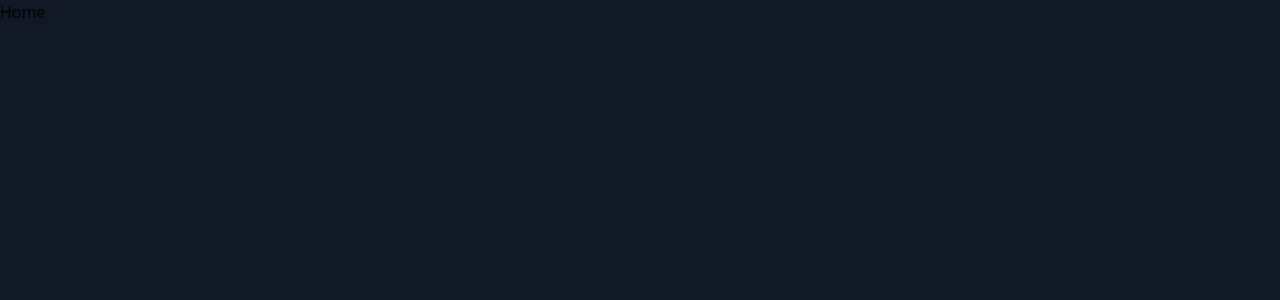
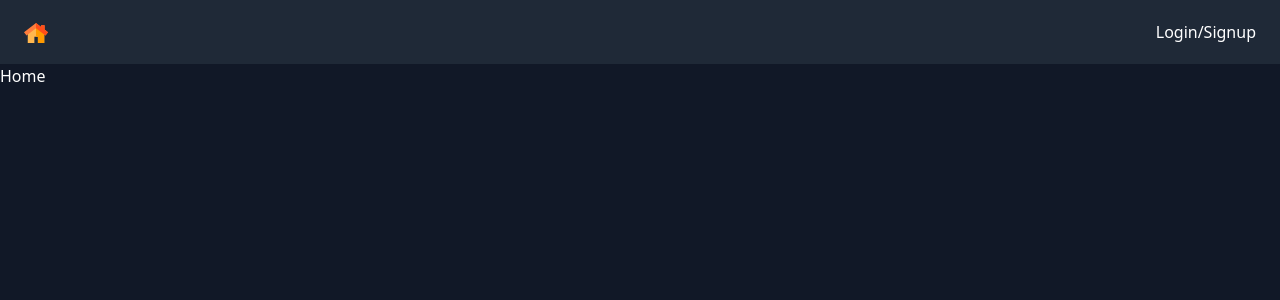
Before and after one commit to JulinoSD/HouseCourse, a Next.js app: page / in a window 1280 px wide. Shown: the top 300 px of the page. Built offline with nearby package versions, Linux system fonts and the light colour scheme.

Commit message:
Thrist soul

```diff
--- a/pages/_app.tsx
+++ b/pages/_app.tsx
@@ -1,5 +1,5 @@
 import { AppProps } from "next/app";
-// import Head from "next/head";
+import Head from "next/head";
 // import { ApolloProvider } from "@apollo/client";
 // import { useApollo } from "src/apollo";
 // import { AuthProvider } from "src/auth/useAuth";
@@ -7,6 +7,12 @@ import "../styles/index.css";
 
 export default function MyApp({ Component, pageProps }: AppProps) {
   return (
-    <Component {...pageProps} />
+    <>
+    <Head>
+      <title>Home Sweet Home</title>
+      <link rel="icon" href="/favicon.ico"/>
+    </Head>
+      <Component {...pageProps} />
+    </>
   );
 }
--- a/pages/index.tsx
+++ b/pages/index.tsx
@@ -1,13 +1,13 @@
 // import { useState } from "react";
 // import { useQuery, gql } from "@apollo/client";
 // import { useDebounce } from "use-debounce";
-// import Layout from "src/components/layout";
+import Layout from "src/components/layout";
 // import Map from "src/components/map";
 // import HouseList from "src/components/houseList";
 // import { useLastData } from "src/utils/useLastData";
 // import { useLocalState } from "src/utils/useLocalState";
 // import { HousesQuery, HousesQueryVariables } from "src/generated/HousesQuery";
 
-export default function Home(){
-  return <div>Home</div>
+export default function Home() {
+  return <Layout main={<div>Home</div>} />
 }
--- a/src/components/layout.tsx
+++ b/src/components/layout.tsx
@@ -1,5 +1,43 @@
-// import { FunctionComponent, ReactNode } from "react";
-// import Link from "next/link";
+import { FunctionComponent, ReactNode } from "react";
+import Link from "next/link";
 // import { useAuth } from "src/auth/useAuth";
 
-export {};
+interface IProps {
+    main: ReactNode;
+}
+
+const Layout: FunctionComponent<IProps> = ({ main }) => {
+    const authenticated = false;
+    const logout = () => null;
+    return <>
+        <div className="bg-gray-900 max-w-screen-2xl max-auto text-white">
+            <nav className="bg-gray-800" style={{ height: "64px" }}>
+                <div className="px-6 flex items-center justify-between h-16">
+                    <Link href="/">
+                        <a>
+                            <img
+                                src="/home-color.svg"
+                                alt="Home-house"
+                                className="inline w-6"
+                            />
+                        </a>
+                    </Link>
+                    {authenticated ? (
+                        <>
+                            <Link href="/house/add">
+                                <a>Add House</a>
+                            </Link>
+                            <button onClick={logout}>Logout</button>
+                        </>) : (
+                            <Link href="/auth">
+                                <a>Login/Signup</a>
+                            </Link>
+                        )}
+                </div>
+            </nav>
+            <main style ={{minHeight:"calc(100vh - 64px)"}}>{main}</main>
+        </div>
+
+    </>
+};
+export default Layout
```
